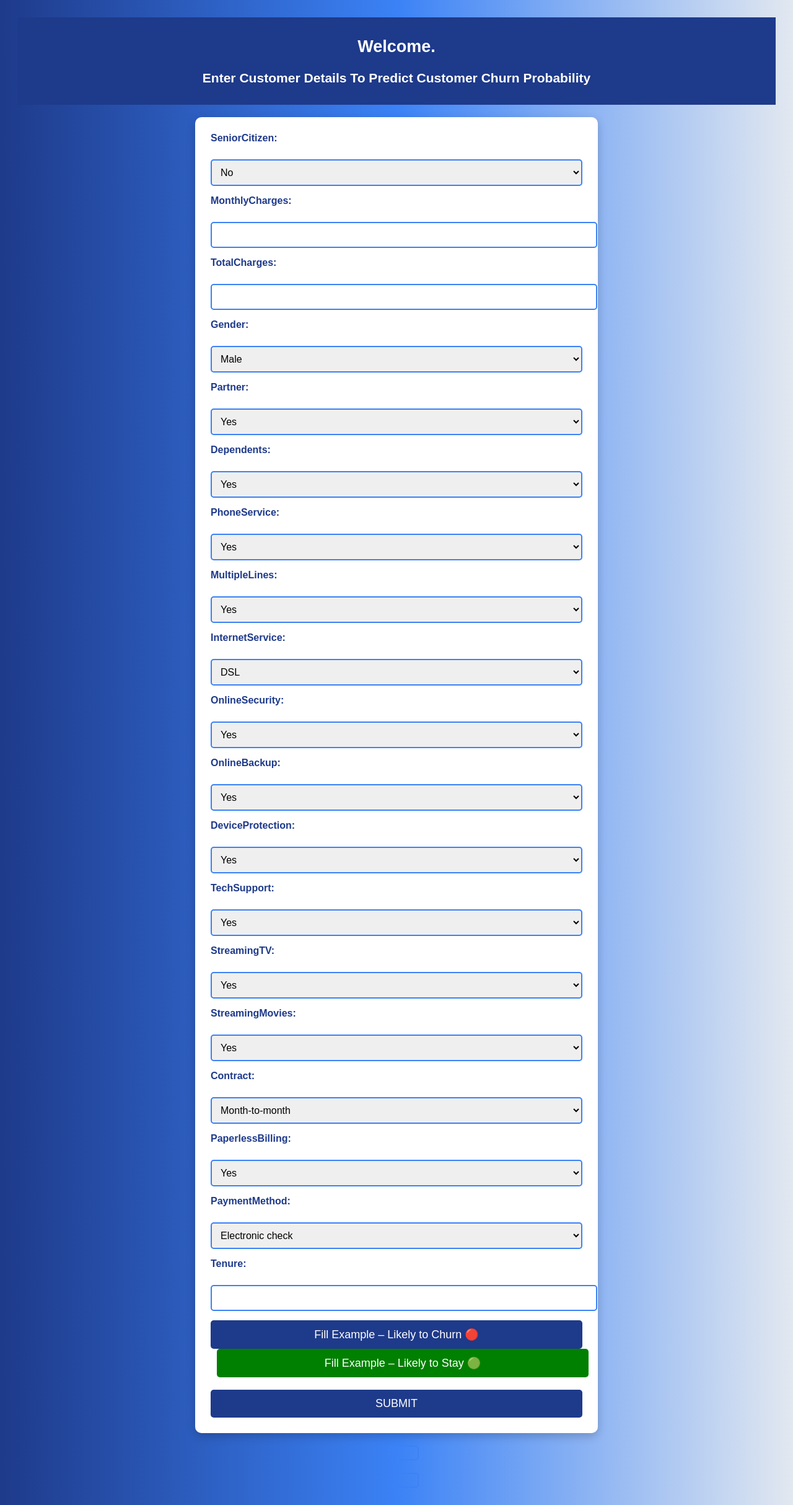
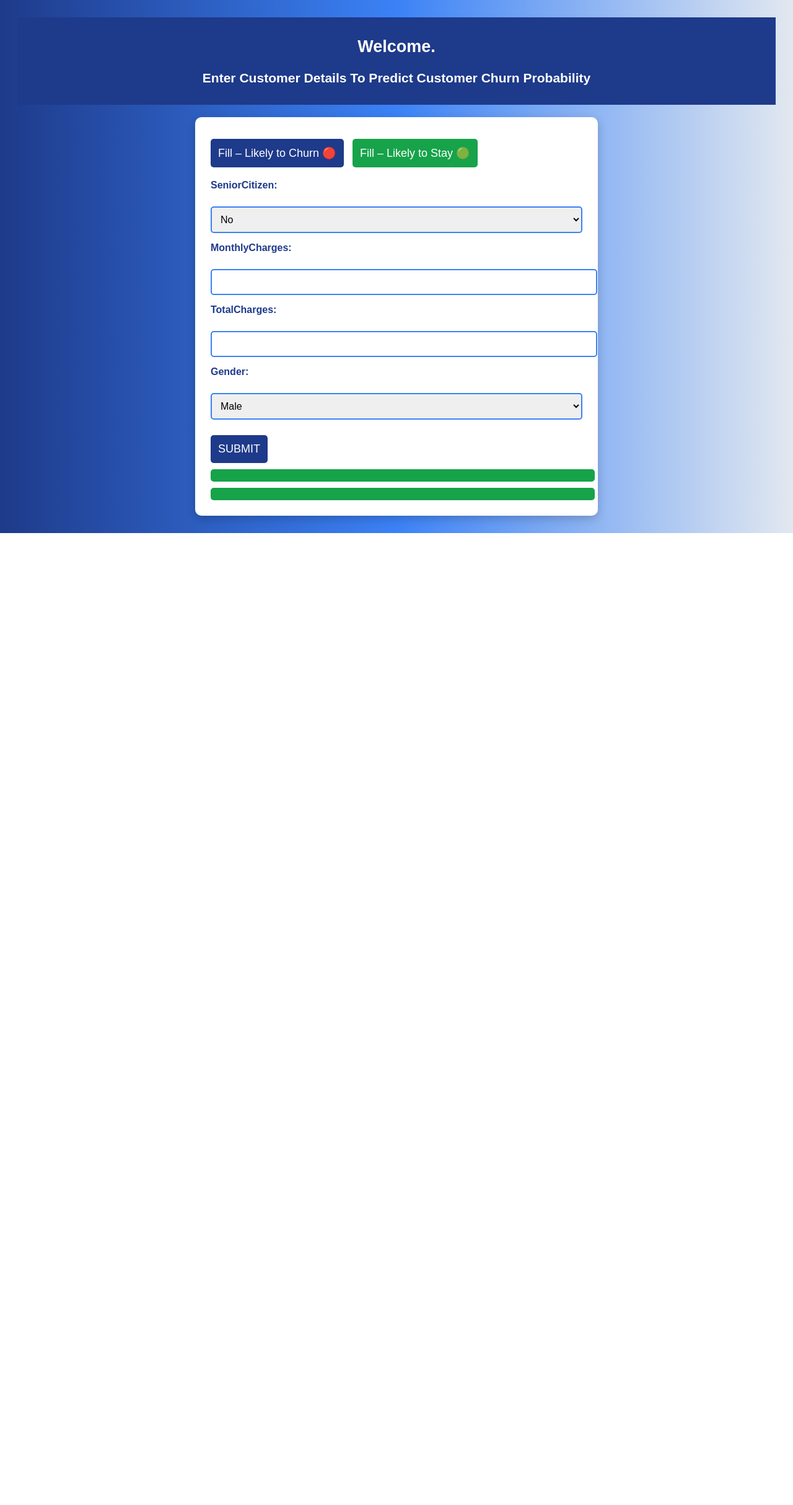
Before and after one commit to WAQARYOUSUF/TELECOM-RETENTION-THROUGH-CUSTOMER-CHURN-PREDICTION, a Flask app: page / in a window 1280 px wide. Shown: the whole page at 62% size. After the commit the page ends 860 px from the top, so only its background shows below. Run offline with Flask 3, Linux system fonts and the light colour scheme; parts of the project's set-up code (start-up, migrations or seed data) failed here and were passed over.

Commit message:
Add pre-fill buttons and color-coded output

```diff
--- a/templates/home.html
+++ b/templates/home.html
@@ -69,9 +69,9 @@
             padding: 12px;
             font-size: 18px;
             border-radius: 5px;
-        width: 100%;
             cursor: pointer;
             transition: 0.3s ease-in-out;
+            margin-top: 10px;
         }
 
         .btn-primary:hover {
@@ -79,21 +79,6 @@
             transform: scale(1.05);
         }
 
-    @media (max-width: 600px) {
-        .container {
-            width: 90%;
-        }
-    }
-
-    /* ---------- New classes for prediction output ---------- */
-    .churned {
-        color: red;
-        font-weight: bold;
-    }
-
-    .safe {
-        color: green;
-        font-weight: bold;
         /* Output box colors */
         .output-box {
             font-size: 20px;
@@ -105,17 +90,25 @@
             color: white;
             font-weight: bold;
         }
-
-/* Red background for churn */
         .output-box.churn {
-    background-color: #dc2626;  /* Tailwind red-600 */
+            background-color: #dc2626;  /* red */
+        }
+        .output-box.safe {
+            background-color: #16a34a;  /* green */
         }
 
-/* Green background for safe */
-.output-box.safe {
-    background-color: #16a34a;  /* Tailwind green-600 */
+        @media (max-width: 600px) {
+            .container {
+                width: 90%;
+            }
         }
 
+        .test-buttons {
+            margin-bottom: 20px;
+        }
+
+        .test-buttons button {
+            margin-right: 10px;
         }
     </style>
 </head>
@@ -126,159 +119,11 @@
     </div>
 
     <div class="container">
-        <!-- Updated form with url_for -->
         <form method="POST" action="{{ url_for('predict') }}">
 
-            <div class="form-group purple-border">
-                <label for="query1">SeniorCitizen:</label>
-                <select class="form-control" id="query1" name="query1">
-                    <option value="0">No</option>
-                    <option value="1">Yes</option>
-                </select>
-            </div>
-
-            <div class="form-group purple-border">
-                <label for="query2">MonthlyCharges:</label>
-                <input type="number" class="form-control" id="query2" name="query2" required>
-            </div>
-
-            <div class="form-group purple-border">
-                <label for="query3">TotalCharges:</label>
-                <input type="number" class="form-control" id="query3" name="query3" required>
-            </div>
-
-            <div class="form-group purple-border">
-                <label for="query4">Gender:</label>
-                <select class="form-control" id="query4" name="query4">
-                    <option value="Male">Male</option>
-                    <option value="Female">Female</option>
-                </select>
-            </div>
-
-            <div class="form-group purple-border">
-                <label for="query5">Partner:</label>
-                <select class="form-control" id="query5" name="query5">
-                    <option value="Yes">Yes</option>
-                    <option value="No">No</option>
-                </select>
-            </div>
-
-            <div class="form-group purple-border">
-                <label for="query6">Dependents:</label>
-                <select class="form-control" id="query6" name="query6">
-                    <option value="Yes">Yes</option>
-                    <option value="No">No</option>
-                </select>
-            </div>
-
-            <div class="form-group purple-border">
-                <label for="query7">PhoneService:</label>
-                <select class="form-control" id="query7" name="query7">
-                    <option value="Yes">Yes</option>
-                    <option value="No">No</option>
-                </select>
-            </div>
-
-            <div class="form-group purple-border">
-                <label for="query8">MultipleLines:</label>
-                <select class="form-control" id="query8" name="query8">
-                    <option value="Yes">Yes</option>
-                    <option value="No">No</option>
-                </select>
-            </div>
-
-            <div class="form-group purple-border">
-                <label for="query9">InternetService:</label>
-                <select class="form-control" id="query9" name="query9">
-                    <option value="DSL">DSL</option>
-                    <option value="Fiber optic">Fiber optic</option>
-                    <option value="No">No</option>
-                </select>
-            </div>
-
-            <div class="form-group purple-border">
-                <label for="query10">OnlineSecurity:</label>
-                <select class="form-control" id="query10" name="query10">
-                    <option value="Yes">Yes</option>
-                    <option value="No">No</option>
-                </select>
-            </div>
-
-            <div class="form-group purple-border">
-                <label for="query11">OnlineBackup:</label>
-                <select class="form-control" id="query11" name="query11">
-                    <option value="Yes">Yes</option>
-                    <option value="No">No</option>
-                </select>
-            </div>
-
-            <div class="form-group purple-border">
-                <label for="query12">DeviceProtection:</label>
-                <select class="form-control" id="query12" name="query12">
-                    <option value="Yes">Yes</option>
-                    <option value="No">No</option>
-                </select>
-            </div>
-
-            <div class="form-group purple-border">
-                <label for="query13">TechSupport:</label>
-                <select class="form-control" id="query13" name="query13">
-                    <option value="Yes">Yes</option>
-                    <option value="No">No</option>
-                </select>
-            </div>
-
-            <div class="form-group purple-border">
-                <label for="query14">StreamingTV:</label>
-                <select class="form-control" id="query14" name="query14">
-                    <option value="Yes">Yes</option>
-                    <option value="No">No</option>
-                </select>
-            </div>
-
-            <div class="form-group purple-border">
-                <label for="query15">StreamingMovies:</label>
-                <select class="form-control" id="query15" name="query15">
-                    <option value="Yes">Yes</option>
-                    <option value="No">No</option>
-                </select>
-            </div>
-
-            <div class="form-group purple-border">
-                <label for="query16">Contract:</label>
-                <select class="form-control" id="query16" name="query16">
-                    <option value="Month-to-month">Month-to-month</option>
-                    <option value="One year">One year</option>
-                    <option value="Two year">Two year</option>
-                </select>
-            </div>
-
-            <div class="form-group purple-border">
-                <label for="query17">PaperlessBilling:</label>
-                <select class="form-control" id="query17" name="query17">
-                    <option value="Yes">Yes</option>
-                    <option value="No">No</option>
-                </select>
-            </div>
-
-            <div class="form-group purple-border">
-                <label for="query18">PaymentMethod:</label>
-                <select class="form-control" id="query18" name="query18">
-                    <option value="Electronic check">Electronic check</option>
-                    <option value="Mailed check">Mailed check</option>
-                    <option value="Bank transfer">Bank transfer</option>
-                    <option value="Credit card">Credit card</option>
-                </select>
-            </div>
-
-            <div class="form-group purple-border">
-                <label for="query19">Tenure:</label>
-                <input type="number" class="form-control" id="query19" name="query19" required>
-            </div>
-
-           <!-- Test Data Buttons -->
-<div style="margin-bottom: 20px;">
-    <button type="button" class="btn btn-primary" onclick="
+            <!-- Pre-fill Test Buttons -->
+            <div class="test-buttons">
+                <button type="button" class="btn-primary" onclick="
                     document.getElementById('query1').value='1';
                     document.getElementById('query2').value='90';
                     document.getElementById('query3').value='1000';
@@ -298,9 +143,9 @@
                     document.getElementById('query17').value='Yes';
                     document.getElementById('query18').value='Electronic check';
                     document.getElementById('query19').value='5';
-    ">Fill Example – Likely to Churn 🔴</button>
+                ">Fill – Likely to Churn 🔴</button>
 
-    <button type="button" class="btn btn-primary" style="background-color: green; margin-left: 10px;" onclick="
+                <button type="button" class="btn-primary" style="background-color: #16a34a;" onclick="
                     document.getElementById('query1').value='0';
                     document.getElementById('query2').value='50';
                     document.getElementById('query3').value='2500';
@@ -320,26 +165,44 @@
                     document.getElementById('query17').value='No';
                     document.getElementById('query18').value='Bank transfer';
                     document.getElementById('query19').value='48';
-    ">Fill Example – Likely to Stay 🟢</button>
+                ">Fill – Likely to Stay 🟢</button>
             </div>
 
-            <button type="submit" class="btn btn-primary">SUBMIT</button>
-        </form>
+            <!-- Your Existing Form Fields -->
+            <div class="form-group purple-border">
+                <label for="query1">SeniorCitizen:</label>
+                <select class="form-control" id="query1" name="query1">
+                    <option value="0">No</option>
+                    <option value="1">Yes</option>
+                </select>
+            </div>
+            <div class="form-group purple-border">
+                <label for="query2">MonthlyCharges:</label>
+                <input type="number" class="form-control" id="query2" name="query2" required>
+            </div>
+            <div class="form-group purple-border">
+                <label for="query3">TotalCharges:</label>
+                <input type="number" class="form-control" id="query3" name="query3" required>
+            </div>
+            <div class="form-group purple-border">
+                <label for="query4">Gender:</label>
+                <select class="form-control" id="query4" name="query4">
+                    <option value="Male">Male</option>
+                    <option value="Female">Female</option>
+                </select>
             </div>
 
-    <div class="row">
-    <div class="col-sm-9">
-        <!-- Prediction Result with dynamic color -->
-       <div class="form-control output-box {% if 'churned' in output1 %}churn{% else %}safe{% endif %}" id="output1" name="output1">
+            <!-- ... (all other form fields) ... -->
+
+            <button type="submit" class="btn-primary">SUBMIT</button>
+        </form>
+
+        <!-- Output Boxes with Color-Coding -->
+        <div class="output-box {% if 'churned' in output1 %}churn{% else %}safe{% endif %}" id="output1">
             {{output1}}
         </div>
-<div class="form-control output-box {% if 'churned' in output1 %}churn{% else %}safe{% endif %}" id="output2" name="output2">
+        <div class="output-box {% if 'churned' in output1 %}churn{% else %}safe{% endif %}" id="output2">
             {{output2}}
-</div>
-
-    </div>
-</div>
-
         </div>
     </div>
 </body>
```
Lines whose indentation alone changed are shown as unchanged.
